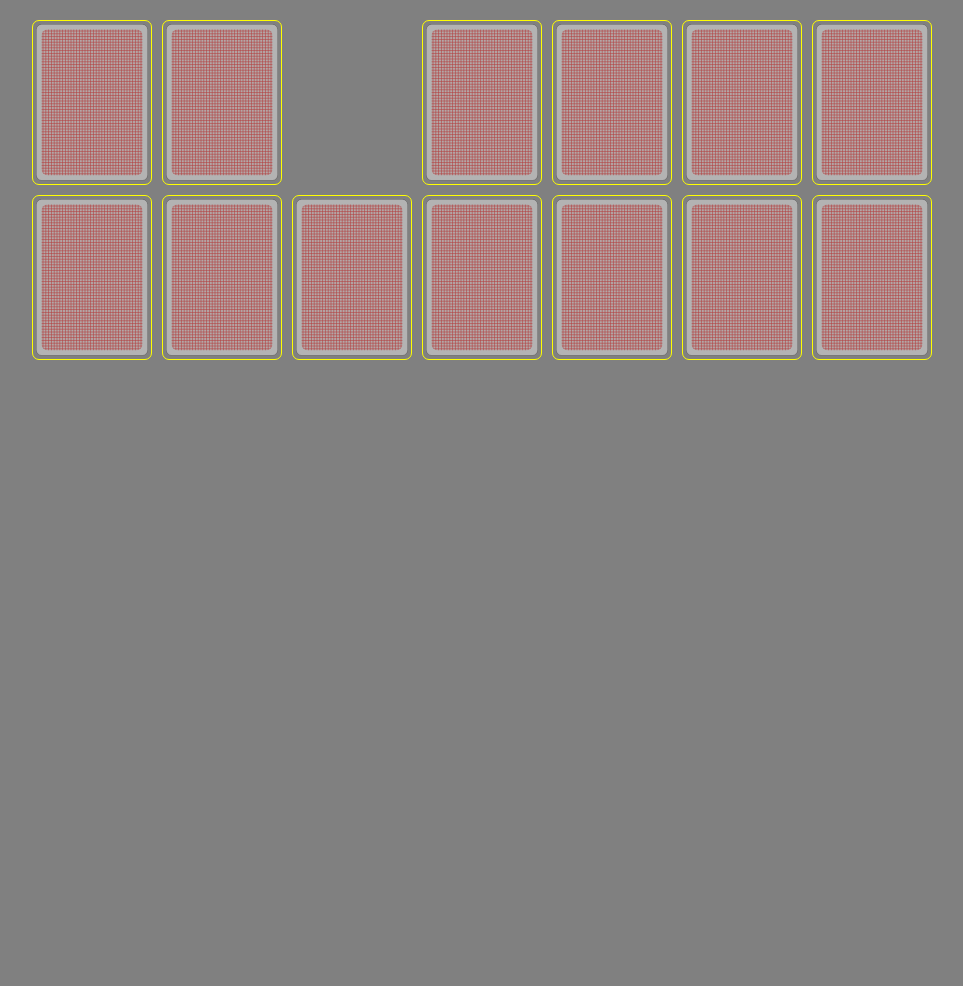
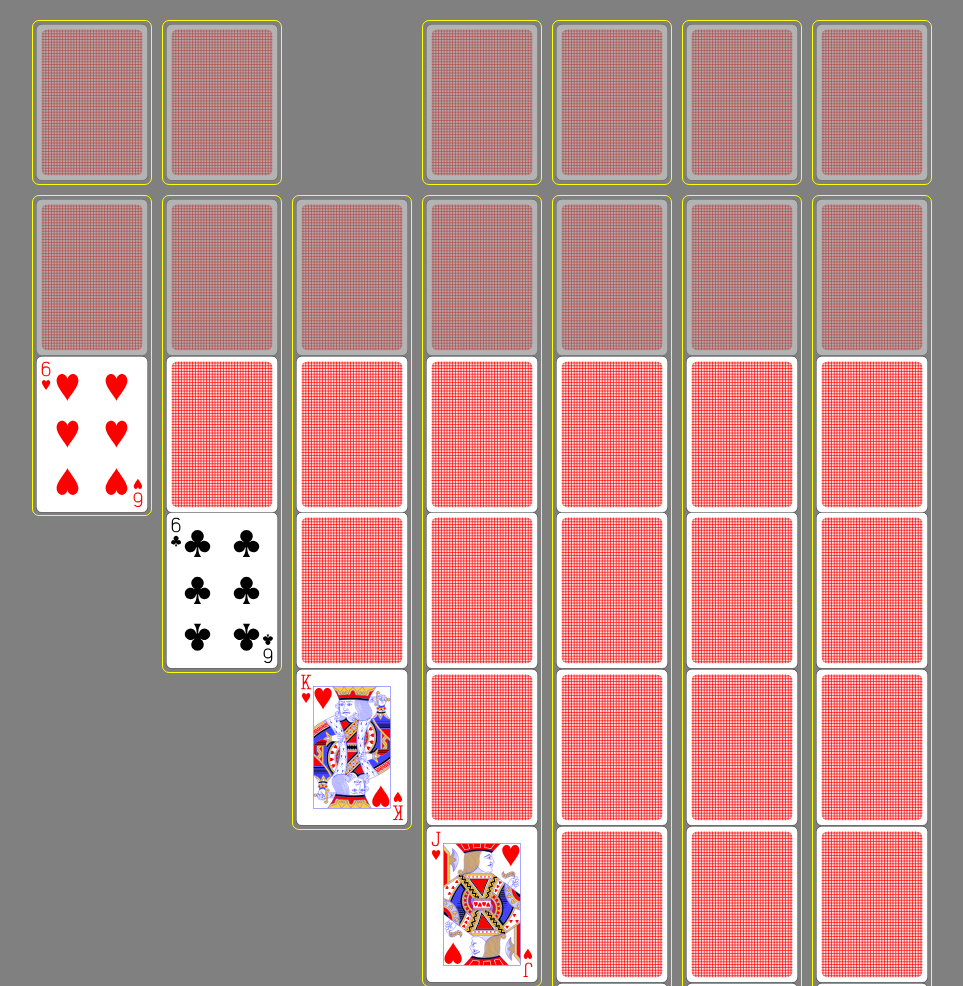
Before and after one commit to Paraldos/card-games, a website with bundled scripts: page index.html in a window 1280 px wide. Shown: the top 986 px of the page, without its empty margins (158-1121 px from the left). Before the commit the page ends 800 px from the top, so only its background shows below. Built offline with nearby package versions, Linux system fonts and the light colour scheme.

Commit message:
added cards to tableus

```diff
--- a/components/gameBoard.js
+++ b/components/gameBoard.js
@@ -22,7 +22,8 @@ export default class GameBoard {
       this.addTableau(),
       this.addTableau(),
     ];
-    this.playingCards = new PlayingCards();
+    this.playingCards = new PlayingCards().getCards();
+    this.fillTableus();
   }
 
   addContainer() {
@@ -68,7 +69,19 @@ export default class GameBoard {
     return tableau;
   }
 
+  fillTableus() {
+    this.tableau.forEach((tableau, index) => {
+      for (let i = 0; i < index + 1; i++) {
+        const card = this.playingCards.pop();
+        if (i == index) {
+          card.card.classList.add("card__flipped");
+        }
+        tableau.appendChild(card.card);
+      }
+    });
+  }
+
   getPlaceholder() {
-    return new PlayingCard("AC", ["placeholder"], false, false).card;
+    return new PlayingCard("AC", false, ["placeholder"], false, false).card;
   }
 }
--- a/components/playingCard.js
+++ b/components/playingCard.js
@@ -2,11 +2,18 @@
 import preload from "./preload.js";
 
 export default class PlayingCard {
-  constructor(name, extraClasses = [], clikable = true, allowUnFlip = false) {
+  constructor(
+    name,
+    cardFlipped = false,
+    extraClasses = [],
+    clikable = true,
+    allowUnFlip = false
+  ) {
     this.suit = name[0];
     this.rank = name[1];
     this.clikable = clikable;
     this.allowUnFlip = allowUnFlip;
+    this.cardFlipped = cardFlipped;
     this.card = this.createCard(name, extraClasses);
     this.card.addEventListener("click", () => {
       this.onClick();
@@ -19,6 +26,9 @@ export default class PlayingCard {
     extraClasses.forEach((className) =>
       card.classList.add("card__" + className)
     );
+    if (this.cardFlipped) {
+      card.classList.add("card__flipped");
+    }
     card.appendChild(preload.getSVG(`${"2B"}`));
     card.appendChild(preload.getSVG(`${name}`));
     return card;
--- a/components/playingCards.js
+++ b/components/playingCards.js
@@ -65,6 +65,15 @@ export default class PlayingCards {
     this.listOfCards.forEach((card) => {
       array.push(new PlayingCard(card));
     });
+    array = this.shuffleArray(array);
+    return array;
+  }
+
+  shuffleArray(array) {
+    for (let i = array.length - 1; i > 0; i--) {
+      const j = Math.floor(Math.random() * (i + 1));
+      [array[i], array[j]] = [array[j], array[i]];
+    }
     return array;
   }
 }
--- a/styles/_gameBoard.scss
+++ b/styles/_gameBoard.scss
@@ -1,7 +1,6 @@
 .game-board {
   display: grid;
   grid-template-columns: repeat(7, 1fr);
-  grid-template-rows: repeat(2, 1fr);
   grid-gap: 10px;
   margin: 0 auto;
   width: min(100%, 900px);
```
Also changed, not shown: styles.css, 1 other file.
